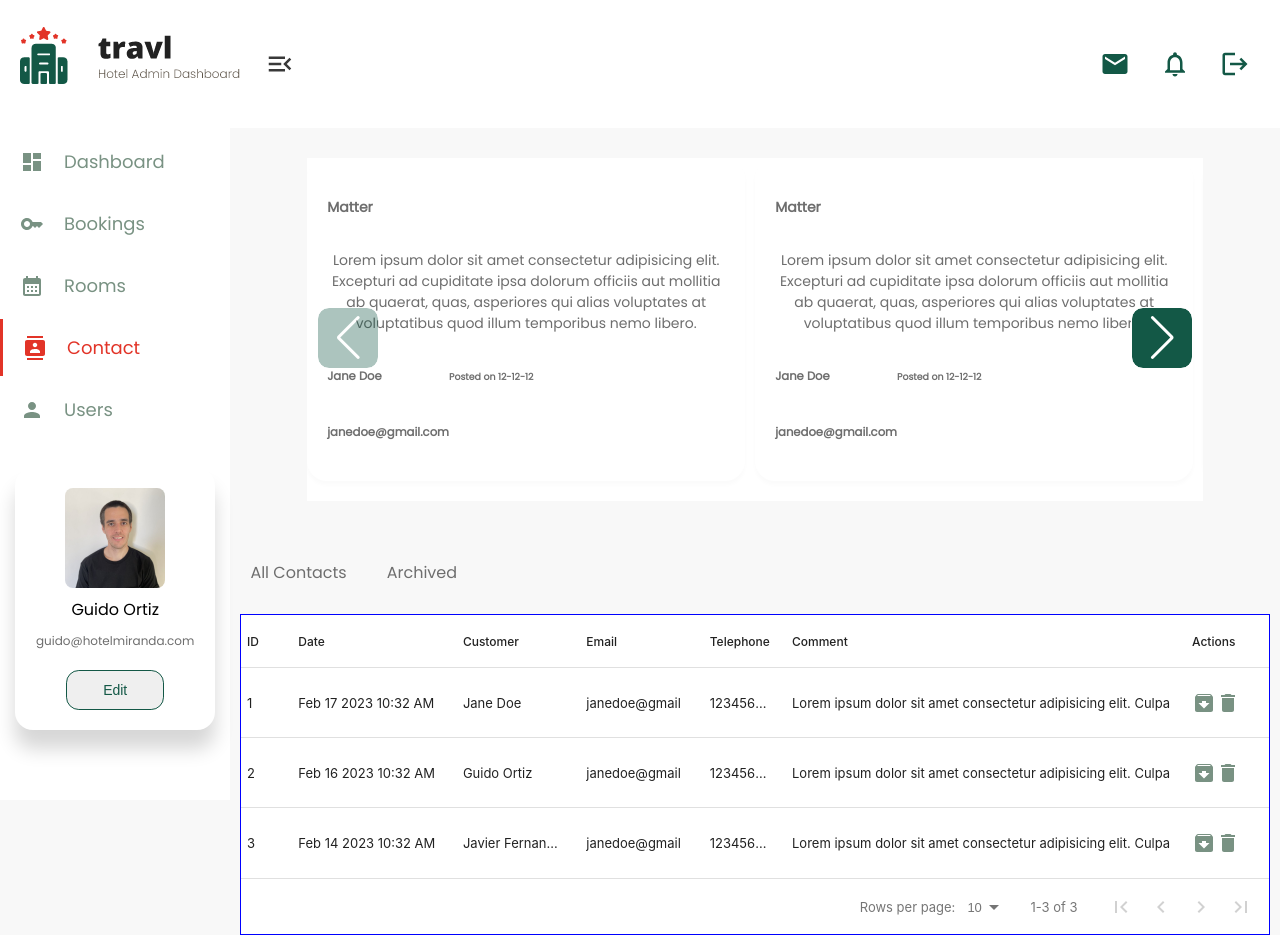
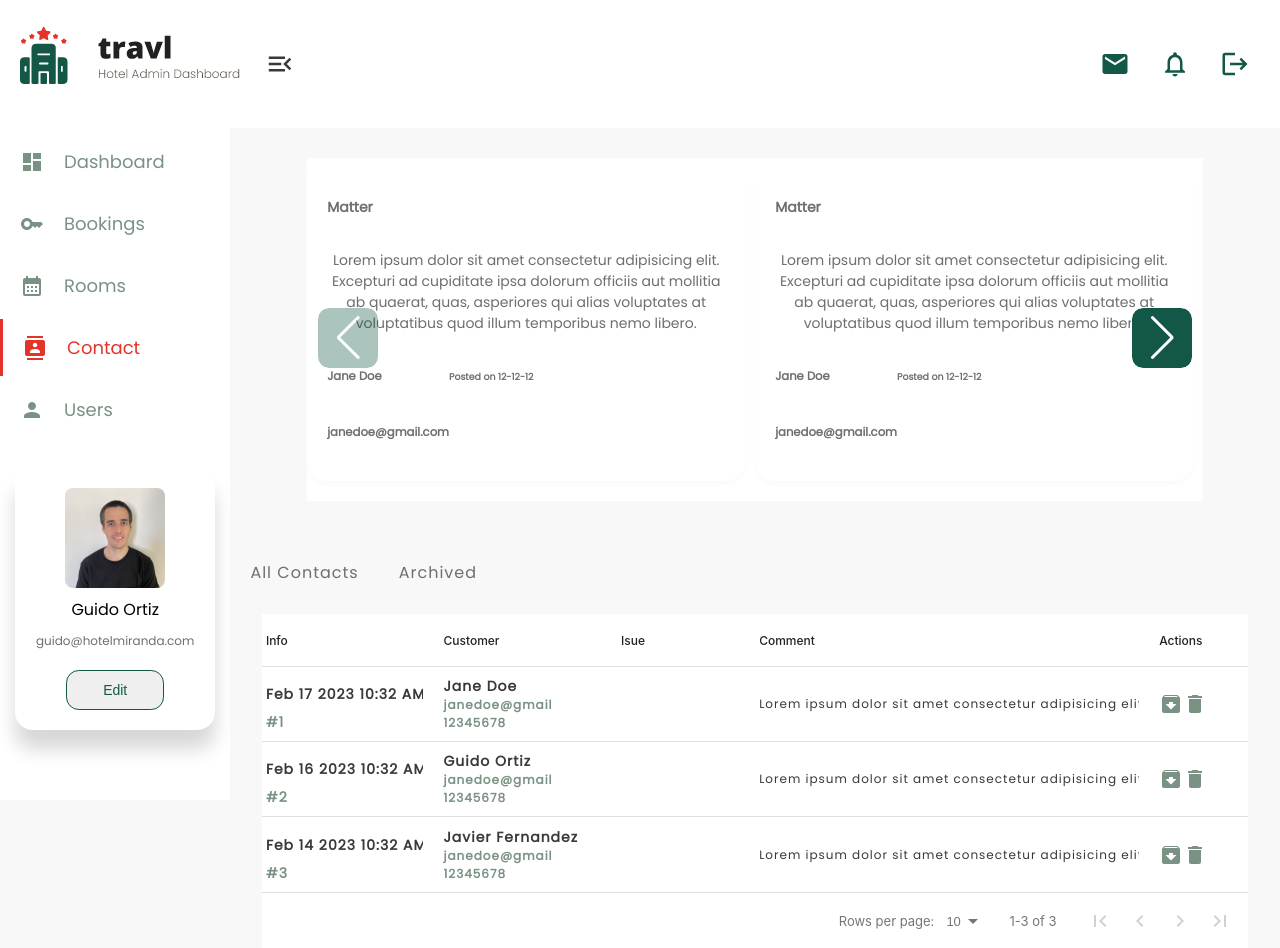
Before and after one commit to Guido-Ortiz/dashboard-hotel-miranda, a React (Create React App) app: page /contact in a window 1280 px wide. Built offline with nearby package versions, Linux system fonts and the light colour scheme; sample sign-in values are in the browser's storage.

Commit message:
checking styles

```diff
--- a/src/components/Bookings/Bookings.jsx
+++ b/src/components/Bookings/Bookings.jsx
@@ -2,13 +2,14 @@ import React, { useEffect, useState } from 'react';
 import { useDispatch, useSelector } from 'react-redux';
 import { deleteBooking, filterBookings, getBookings } from '../../redux/actions/actions';
 import DataTable from 'react-data-table-component';
-import { ActionsContainer, BookingTableContainer, BtnRequest, BtnStatus, BtnTopMenu, CustomTable, TopMenu } from './BookingsStyles';
+import { ActionsContainer, BookingTableContainer, BtnRequest, BtnStatus, BtnTopMenu, ClientData, CustomTable, TopMenu } from './BookingsStyles';
 
 import UpdateIcon from '@mui/icons-material/Update';
 import DeleteIcon from '@mui/icons-material/Delete';
 
 import { Stack, Modal, Box, Typography, TextField, Button } from '@mui/material';
 import { Link } from 'react-router-dom';
+import { BookingColumn, Date } from '../Dashboard/DashboardStyles';
 
 const style = {
   position: 'absolute',
@@ -28,46 +29,52 @@ const Bookings = () => {
   const [newDescription, setNewDescription] = useState('')
 
   const columns = [
+    // {
+    //   name: "Photo",
+    //   selector: (row) => <img src={row.photo} alt="Guest" />,
+    //   width: '18%'
+    // },
     {
-      name: "Guest",
-      selector: (row) => row.client,
+      name: "Booking",
+      selector: (row) => <ClientData>
+        <h3>{row.client}</h3>
+        <h4>#{row.id}</h4>
+      </ClientData>,
       sortable: true,
-      width: '12%'
+      width: '15%'
     },
     {
       name: "Order",
-      selector: (row) => row.order,
-      width: '10%'
+      selector: (row) => <Date>{row.order}</Date>,
+      sortable: true,
+      width: '108px'
     },
     {
       name: "Check-In",
-      selector: (row) => row.checkin,
+      selector: (row) => <Date>{row.checkin}</Date>,
       sortable: true,
-      width: '10%'
+      width: '108px'
     },
     {
       name: "Check-Out",
-      selector: (row) => row.checkout,
+      selector: (row) => <Date>{row.checkout}</Date>,
       sortable: true,
-      width: '11%'
+      width: '108px'
     },
     {
       name: "Request",
       selector: (row) => <BtnRequest>View Notes</BtnRequest>,
       sortable: true,
-      width: '13%'
+      width: '12%'
     },
     {
-      name: "Type",
-      selector: (row) => row.type,
+      name: "Room",
+      selector: (row) => <BookingColumn>
+        <h3>{row.type}</h3>
+        <h4>N° {row.number}</h4>
+      </BookingColumn>,
       sortable: true,
-      width: '15%'
-    },
-    {
-      name: "N°",
-      selector: (row) => row.number,
-      sortable: true,
-      width: '6%'
+      width: '18%'
     },
     {
       name: "Status",
--- a/src/components/Bookings/BookingsStyles.js
+++ b/src/components/Bookings/BookingsStyles.js
@@ -7,6 +7,7 @@ export const TopMenu = styled.div`
     align-items: center;
     justify-content: space-between;
     width: 100%;
+    letter-spacing: 1px;
 
     div {
         display: flex;
@@ -80,6 +81,29 @@ export const BookingTableContainer = styled.div `
     margin: 0 auto;
 `;
 
+export const ClientData = styled.div `
+    h3, h4, h5 {
+        margin: 0;
+    }
+
+    h3 {
+        text-align: left;
+        font: normal normal medium 20px/30px Poppins;
+        font-weight: 700;
+        letter-spacing: 1px;
+        color: #393939;
+        margin-bottom: 5px;
+    }
+
+    h4 {
+        text-align: left;
+        font: normal normal medium 18px/28px Poppins;
+        letter-spacing: 1px;
+        color: #799283;
+        // margin-bottom: 5px;
+    }
+`;
+
 export const ActionsContainer = styled.div `
     // border: 1px solid red;
     display: flex;
@@ -110,27 +134,21 @@ export const BtnRequest = styled.button `
 `;
 
 export const CustomTable = {
-    // rows: {
-    //     style: {
-    //         minHeight: '72px', // override the row height
-    //     },
-    // },
+    rows: {
+        style: {
+            minHeight: '70px',
+        },
+    },
     headCells: {
         style: {
-            // border: '1px solid red',
-            paddingLeft: '8px',
-            paddingRight: '0px'
-            // width: '40px',
-            // textAlign: 'left',
-            // paddingLeft: '10px',
-            // paddingRight: 0
+            // border: '1px dashed green',
+            paddingLeft: '4px',
         },
     },
     cells: {
         style: {
             // border: '1px dashed blue',
-            paddingLeft: '8px', // override the cell padding for data cells
-    //         paddingRight: '8px',
+            paddingLeft: '4px',
         },
     },
 }
--- a/src/components/Contacts/Contacts.jsx
+++ b/src/components/Contacts/Contacts.jsx
@@ -5,60 +5,56 @@ import ArchiveIcon from '@mui/icons-material/Archive';
 import DeleteIcon from '@mui/icons-material/Delete';
 import { ActionsContainer, TopMenu } from '../Bookings/BookingsStyles';
 import Swiper from '../Swiper/Swiper';
-import { SwiperContainer, TableContactsContainer, customStyles } from './ContactsStyles';
+import { SwiperContainer, TableContactsContainer, customStyles, InfoColumn, Customer, Comment } from './ContactsStyles';
 import { archivedContact, deleteContact, filterContacts, getContacts } from '../../redux/actions/actions';
-
+import { Tooltip } from '@mui/material';
 
 const Contact = () => {
 
   const columns = [
     {
-      name: "ID",
-      selector: (row) => row.id,
+      name: "Info",
+      selector: row => <InfoColumn>
+      <h3>{row.date}</h3>
+      <h4>#{row.id}</h4>
+      {/* <h5>#{row.id}</h5> */}
+    </InfoColumn>,
     sortable: true,
-      width: '5%'
-    },
-    {
-      name: "Date",
-      selector: (row) => row.date,
-      sortable: true,
-      width: '16%'
+    width: '18%'
     },
     {
       name: "Customer",
-      selector: (row) => row.customer,
+      selector: row => <Customer>
+        <h3>{row.customer}</h3>
+        <h4>{row.email}</h4>
+        <h4>{row.telephone}</h4>
+    </Customer>,
     sortable: true,
-      width: '12%'
+    width: '18%'
     },
     {
-      name: "Email",
-      selector: (row) => row.email,
-      width: '12%'
-    },
-    {
-      name: "Telephone",
-      selector: (row) => row.telephone,
-      width: '8%'
+      name: "Isue",
+      seector: row => <h4>Isue</h4>,
+      width: '14%'
     },
     {
       name: "Comment",
-      selector: (row) => <p>{row.comment}</p>,
+      selector: (row) => <Comment>{row.comment}</Comment>,
       sortable: true,
       width: '400px',
     },
     {
       name: "Actions",
-      selector: (row) => <ActionsContainer>
-        <ArchiveIcon sx={{ color: '#135846' }} onClick={() => handleArchivedContact(row.id, row.customer, row.date, row.email, row.telephone, row.comment)} />
-        <DeleteIcon onClick={() => handleDeleteContact(row.id)} />
+      selector: (row) => <ActionsContainer><Tooltip title="Archived message">
+        <ArchiveIcon sx={{ color: '#135846' }} onClick={() => handleArchivedContact(row.id, row.customer, row.date, row.email, row.telephone, row.comment)} /></Tooltip>
+        <Tooltip title="Delete message"><DeleteIcon onClick={() => handleDeleteContact(row.id)} /></Tooltip>
       </ActionsContainer>,
-      width: '8%'
+      // width: '18%'
     }
   ]
 
   const dispatch = useDispatch()
 
-  // const sidebar = useSelector(state => state.sidebar)
   const data = useSelector(state => state.contacts.contacts)
   const archived = useSelector(state => state.contacts.archived)
 
@@ -86,12 +82,6 @@ const Contact = () => {
 
   return (
     <>
-      {/* <Topbar title='Contact' />
-      <DashboardWrapper>
-
-        {sidebar && <Sidebar />}
-
-        <RightContainer sidebar={sidebar}> */}
 
       <SwiperContainer>
         <Swiper />
@@ -108,8 +98,6 @@ const Contact = () => {
         <DataTable columns={columns} data={data} defaultSortFieldId pagination={5} onRowClicked={handleRowClicked} customStyles={customStyles} highlightOnHover />
       </TableContactsContainer>
 
-        {/* </RightContainer>
-      </DashboardWrapper> */}
     </>
   )
 }
--- a/src/components/Contacts/ContactsStyles.js
+++ b/src/components/Contacts/ContactsStyles.js
@@ -1,12 +1,12 @@
 import styled from "styled-components";
 
-export const SwiperContainer = styled.div `
+export const SwiperContainer = styled.div`
     // border: 1px solid red;
 `;
 
-export const TableContactsContainer = styled.div `
-    border: 1px solid blue;
-    width: 98%;
+export const TableContactsContainer = styled.div`
+    // border: 1px solid blue;
+    width: 94%;
     margin: 0 auto;
 
     svg:hover {
@@ -14,22 +14,80 @@ export const TableContactsContainer = styled.div `
     }
 `;
 
+export const InfoColumn = styled.div`
+    h3, h4, h5 {
+        margin: 0;
+        font-family: 'poppins', sans-serif;
+    }
+
+    h3 {
+        text-align: left;
+        line-height: 28px;
+        font-size: 14px;
+        font-weight: 700;
+        letter-spacing: 1px;
+        color: #393939;
+        margin-top: 8px;
+    }
+
+    h4 {
+        text-align: left;
+        line-height: 28px;
+        font-size: 14px;
+        letter-spacing: 1px;
+        color: #799283;
+    }
+`;
+
+export const Customer = styled.div`
+    h3, h4, h5 {
+        margin: 0;
+        font-family: 'poppins', sans-serif;
+    }
+
+    h3 {
+        text-align: left;
+        line-height: 20px;
+        font-size: 14px;
+        font-weight: 700;
+        letter-spacing: 1px;
+        color: #393939;
+    }
+
+    h4 {
+        text-align: left;
+        line-height: 18px;
+        font-size: 12px;
+        letter-spacing: 1px;
+        color: #799283;
+    }
+`;
+
+export const Comment = styled.p`
+    font-family: 'poppins', sans-serif;
+    line-height: 18px;
+    font-size: 12px;
+    letter-spacing: 1px;
+    color: #393939;
+`;
+
+
 export const customStyles = {
     rows: {
         style: {
-            height: '70px',
+            height: '75px',
         },
     },
     headCells: {
         style: {
-            // border: '1px solid red',
-            paddingLeft: '6px'
+            // border: '1px dashed red',
+            paddingLeft: '4px'
         },
     },
     cells: {
         style: {
             // border: '1px dashed green',
-            paddingLeft: '6px',
+            paddingLeft: '4px',
         },
     },
 };
--- a/src/components/Dashboard/Dashboard.jsx
+++ b/src/components/Dashboard/Dashboard.jsx
@@ -17,12 +17,6 @@ const Dashboard = () => {
   const data = useSelector(state => state.bookings.bookings)
 
   const columns = [
-    // {
-    //   name: "ID",
-    //   selector: (row) => row.id,
-    //   sortable: true,
-    //   width: '50px'
-    // },
     {
       name: "Photo",
       selector: (row) => <img src={row.photo} alt="Profile" />,
--- a/src/components/Rooms/RoomsStyles.js
+++ b/src/components/Rooms/RoomsStyles.js
@@ -34,7 +34,7 @@ export const AmenitiesChip = styled.div `
 // dispaly: block;
     border: 1px solid #135846;
     width: auto;
-    padding: 2px;
+    padding: 2px 4px;
     letter-spacing: 0.5px;
     border-radius: 4px;
     margin: 4px;
@@ -109,3 +109,10 @@ export const Price = styled.h4 `
         color: #799283;
     }
 `;
+
+export const RoomType = styled.h4 `
+    text-align: left;
+    font: normal normal medium 16px/25px Poppins;
+    letter-spacing: 1px;
+    color: #393939;
+`;
--- a/src/components/Swiper/SwiperItem/SwiperItemStyle.js
+++ b/src/components/Swiper/SwiperItem/SwiperItemStyle.js
@@ -1,5 +1,4 @@
 import styled from "styled-components";
-import Popup from 'reactjs-popup';
 
 export const SliderItemWrapper = styled.div`
     // border: 1px solid fuchsia;
@@ -45,40 +44,41 @@ export const SliderItemPeople = styled.div`
     }
 `;
 
-export const StyledPopup = styled(Popup)`
+export const BoxSwiper = styled.div `
+    position: absolute;
+    top: 50%;
+    left: 50%;
+    transform: translate(-50%, -50%);
+    width: 600px;
+    background: #ffffff;
+    border: 2px solid #135846;
+    box-shadow: 24px;
+    padding: 20px;
 
-    // border: 1px solid red;
-  // use your custom style for ".popup-overlay"
-  &-overlay {
-    border: 1px solid #799283;
-    border-radius: 15px;
-    background: grey;
-    width: 50%;
-    height: 50%;
-    margin: 0 auto;
-    margin-top: 150px;
-    postion: relative;
-  }
-  // use your custom style for ".popup-content"
-  &-content {
-    color: #ffffff;
-    padding: 20px;
-    letter-spacing: 1px;
-  }
+    h3 {
+        text-align: left;
+        font: normal normal medium 24px/35px Poppins;
+        color: #212121;
+        letter-spacing: 1px;
+    }
+
+    div {
+        // border: 1px solid red;
+        display: flex;
+        flex-direction: row;
+        align-items: center;
+        flex-wrap: wrap;
+        padding: 10px;
+    }
+
+    select {
+        height: 43px;
+        width: 44%;
+        border: 1px solid #135846;
+        margin: 10px;
+        border-radius: 8px;
+        font: normal normal normal 14px/21px Poppins;
+        letter-spacing: 0.5px;
+        color: #363636;
+    }
 `;
-
-export const ClosePopup = styled.span`
-cursor: pointer;
-color: #799283;
-font-weight: 600;
-position: absolute;
-display: block;
-padding: 5px;
-line-height: 20px;
-right: 10px;
-top: 0px;
-font-size: 24px;
-background: #ffffff;
-// border-radius: 18px;
-border: 1px solid #cfcece;
-`;
```
Also changed, not shown: src/components/Rooms/Rooms.jsx (+6 -5 lines), src/components/Swiper/SwiperItem/SwiperItem.jsx (+8 -9 lines). Lines whose indentation alone changed are shown as unchanged.
